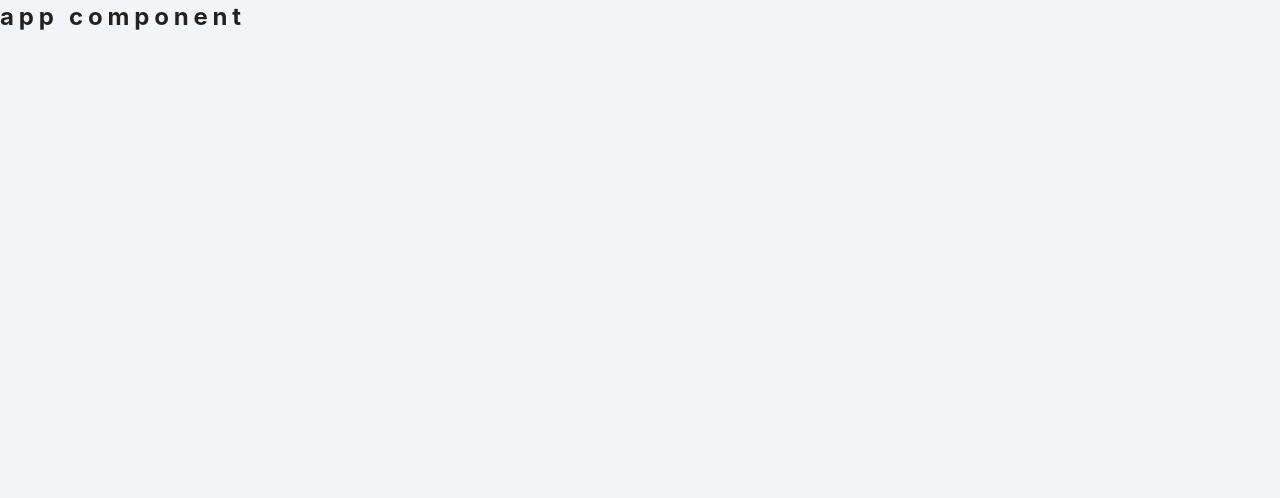
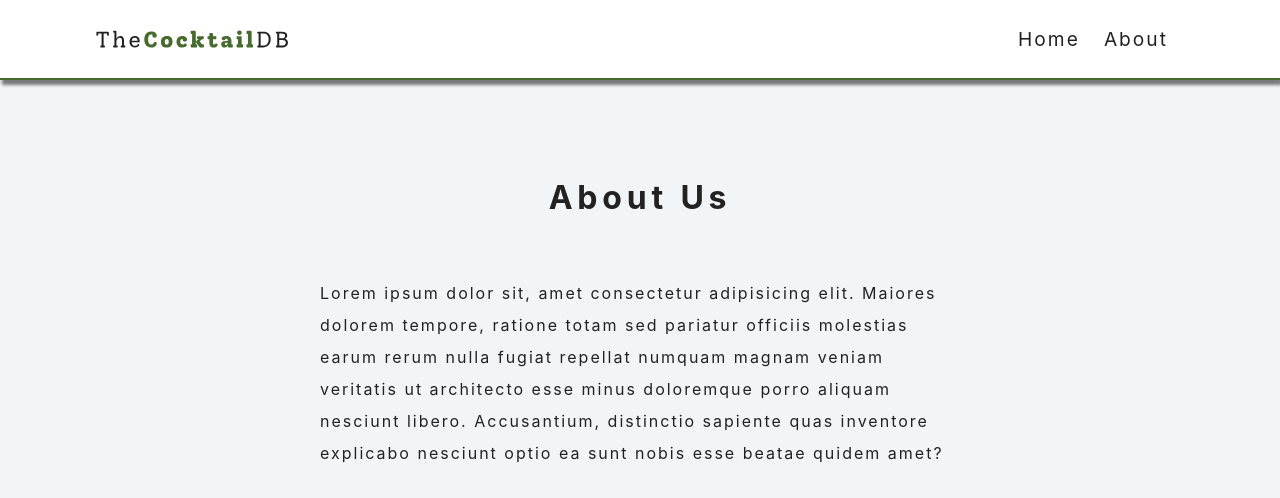
Before and after one commit to NikaKhiz/cocktails, a React (Create React App) app: page /about in a window 1280 px wide. Shown: the top 498 px of the page. Built offline with nearby package versions, Linux system fonts and the light colour scheme.

Commit message:
Add react router.link pages

```diff
--- a/src/App.js
+++ b/src/App.js
@@ -1,18 +1,30 @@
-import React from 'react'
-import { BrowserRouter as Router, Route, Switch } from 'react-router-dom'
+import React from "react";
+import { BrowserRouter as Router, Route, Routes } from "react-router-dom";
 // import pages
-import Home from './pages/Home'
-import About from './pages/About'
-import SingleCocktail from './pages/SingleCocktail'
-import Error from './pages/Error'
+import Home from "./pages/Home";
+import About from "./pages/About";
+import SingleCocktail from "./pages/SingleCocktail";
+import Error from "./pages/Error";
 // import components
-import Navbar from './components/Navbar'
+import Navbar from "./components/Navbar";
 function App() {
   return (
     <div>
-      <h2>app component</h2>
+      <Router>
+        <Navbar />
+        <Routes>
+          <Route exact path="/" element={<Home />}></Route>
+          <Route exact path="/about" element={<About />}></Route>
+          <Route
+            exact
+            path="/cocktail/:id"
+            element={<SingleCocktail />}
+          ></Route>
+          <Route exact path="*" element={<Error />}></Route>
+        </Routes>
+      </Router>
     </div>
-  )
+  );
 }
 
-export default App
+export default App;
--- a/src/components/Navbar.js
+++ b/src/components/Navbar.js
@@ -1,13 +1,25 @@
-import React from 'react'
-import { Link } from 'react-router-dom'
-import logo from '../logo.svg'
+import React from "react";
+import { Link } from "react-router-dom";
+import logo from "../logo.svg";
 
 const Navbar = () => {
   return (
-    <div>
-      <h2>navbar component</h2>
-    </div>
-  )
-}
+    <nav className="navbar">
+      <div className="nav-center">
+        <Link to="/">
+          <img src={logo} alt="coctaildb logo" className="logo" />
+        </Link>
+        <ul className="nav-links">
+          <li>
+            <Link to="/">Home</Link>
+          </li>
+          <li>
+            <Link to="/about">About</Link>
+          </li>
+        </ul>
+      </div>
+    </nav>
+  );
+};
 
-export default Navbar
+export default Navbar;
--- a/src/pages/About.js
+++ b/src/pages/About.js
@@ -1,11 +1,12 @@
-import React from 'react'
+import React from "react";
 
 const About = () => {
   return (
-    <div>
-      <h2>about page</h2>
-    </div>
-  )
-}
+    <section className="section about-section">
+      <h1 className="section-title">about us</h1>
+      <p>Lorem ipsum dolor sit, amet consectetur adipisicing elit. Maiores dolorem tempore, ratione totam sed pariatur officiis molestias earum rerum nulla fugiat repellat numquam magnam veniam veritatis ut architecto esse minus doloremque porro aliquam nesciunt libero. Accusantium, distinctio sapiente quas inventore explicabo nesciunt optio ea sunt nobis esse beatae quidem amet?</p>
+    </section>
+  );
+};
 
-export default About
+export default About;
--- a/src/pages/Error.js
+++ b/src/pages/Error.js
@@ -1,12 +1,17 @@
-import React from 'react'
-import { Link } from 'react-router-dom'
+import React from "react";
+import { Link } from "react-router-dom";
 
 const Error = () => {
   return (
-    <div>
-      <h2>error page</h2>
-    </div>
-  )
-}
+    <section className="section error-page">
+      <div className="error-container">
+        <h1>Oops! It's a dead end!</h1>
+        <Link to="/">
+          <button className="btn btn-primary">go back</button>
+        </Link>
+      </div>
+    </section>
+  );
+};
 
-export default Error
+export default Error;
```
